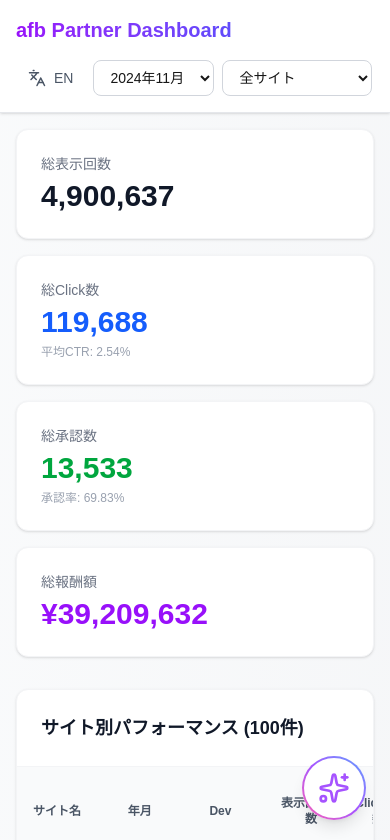
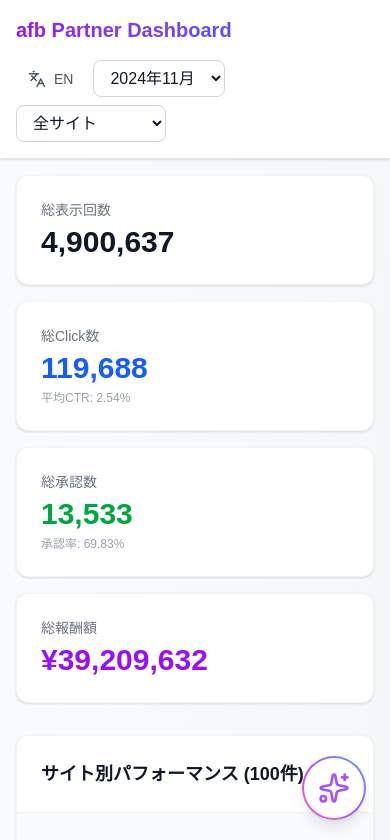
Before and after one commit to Kobakoji/aichat-orbi, a Next.js app: page / in a window 390 px wide. Shown: the top 840 px of the page. Built offline with nearby package versions, Linux system fonts and the light colour scheme.

Commit message:
Improve mobile visibility for header select elements

```diff
--- a/src/app/page.tsx
+++ b/src/app/page.tsx
@@ -57,7 +57,7 @@
             <select
               value={selectedMonth}
               onChange={(e) => setSelectedMonth(Number(e.target.value))}
-              className="px-3 md:px-4 py-2 border border-gray-300 rounded-lg focus:outline-none focus:ring-2 focus:ring-purple-500 text-sm"
+              className="px-3 md:px-4 py-2 border border-gray-300 rounded-lg focus:outline-none focus:ring-2 focus:ring-purple-500 text-base text-gray-900 font-medium"
             >
               <option value={10}>{monthOptions[0]}</option>
               <option value={11}>{monthOptions[1]}</option>
@@ -65,7 +65,7 @@
             <select
               value={selectedSite}
               onChange={(e) => setSelectedSite(e.target.value)}
-              className="px-3 md:px-4 py-2 border border-gray-300 rounded-lg focus:outline-none focus:ring-2 focus:ring-purple-500 text-sm max-w-[150px] md:max-w-none truncate"
+              className="px-3 md:px-4 py-2 border border-gray-300 rounded-lg focus:outline-none focus:ring-2 focus:ring-purple-500 text-base text-gray-900 font-medium max-w-[150px] md:max-w-none truncate"
             >
               <option value="all">{t.allSites}</option>
               {affiliateData.affiliateSites.map((site) => (
```
